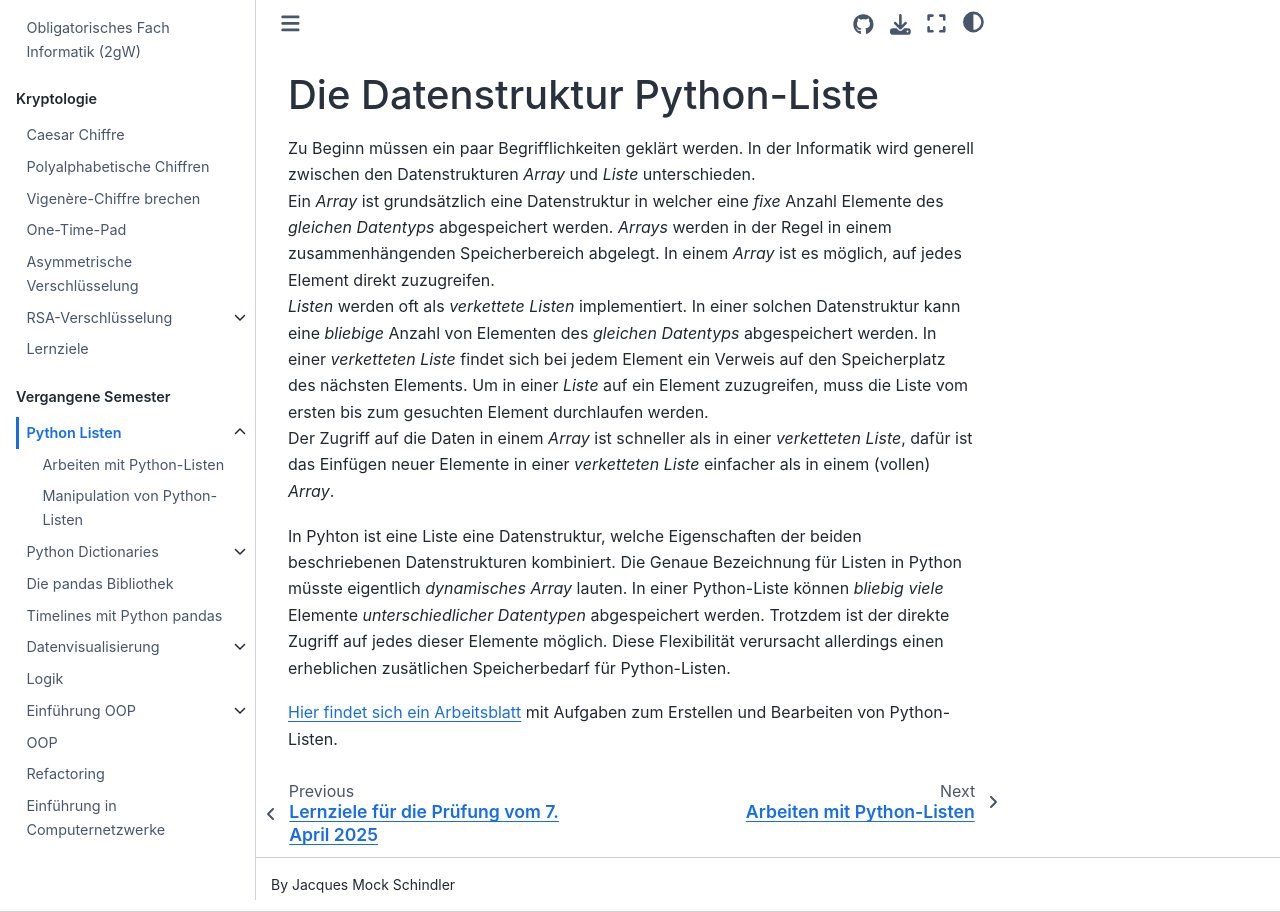
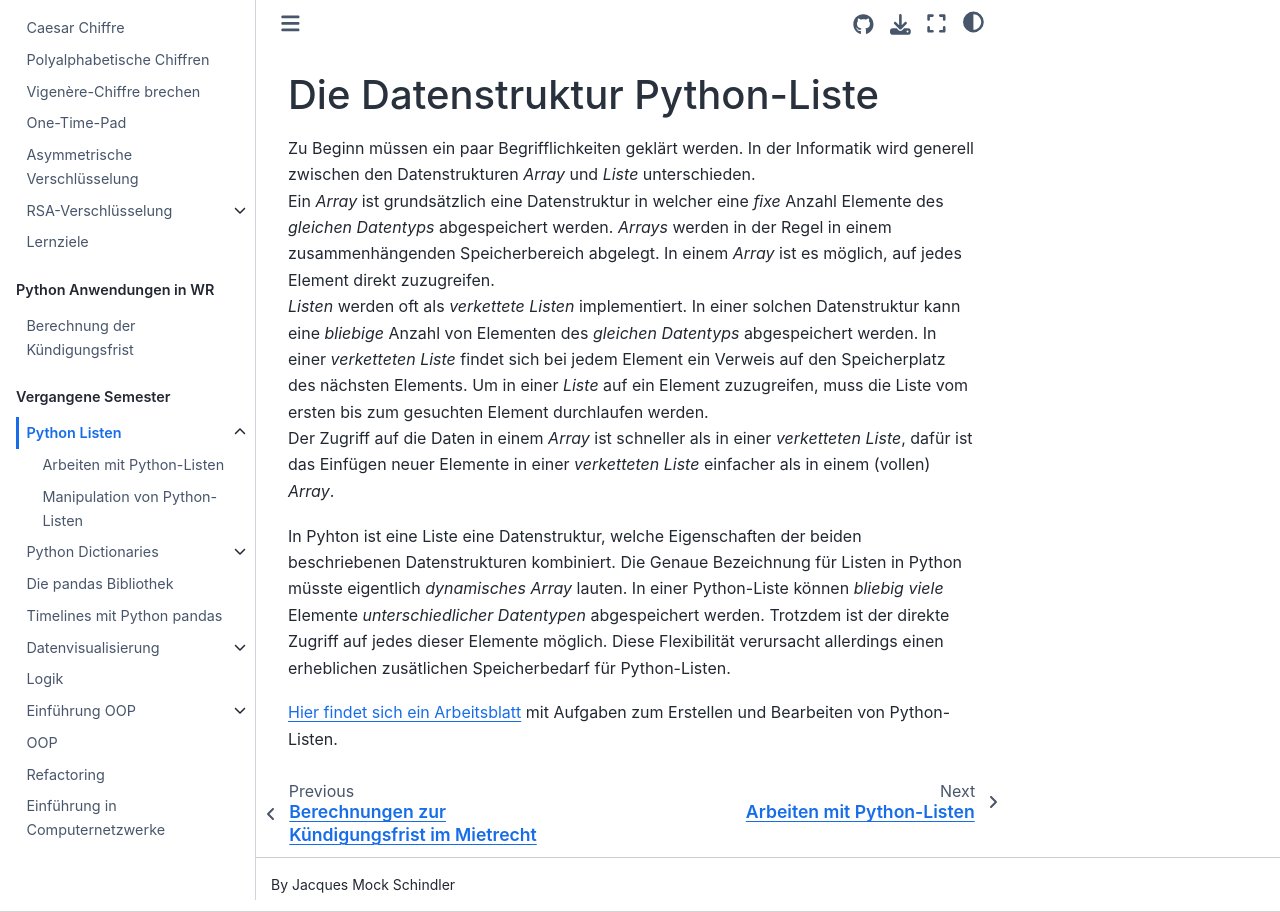
Before and after one commit to SkriptenMk/I_gW_23-27, a Jupyter Book: the page built from docs/240826/einfuehrung.md, in a window 1280 px wide. Built offline with Jupyter Book 1.0.4 settings and Sphinx 7.4.7 and the Sphinx Book theme 1.1.4, drawn with Linux system fonts in a browser that asks for light colours; pages that are not in the unit, such as notebooks, are missing from menus.

Commit message:
Übernehme das Inhaltsverzeichnis von bwl

```diff
--- a/docs/_toc.yml
+++ b/docs/_toc.yml
@@ -21,6 +21,10 @@ parts:
             title: Anwendungsübung RSA
         - file: 250407/lernziele.md
           title: Lernziele
+  - caption: Python Anwendungen in WR
+    chapters:
+        - file: 250407/kuendigung.ipynb
+          title: Berechnung der Kündigungsfrist
   - caption: Vergangene Semester
     chapters:
         - file: 240826/einfuehrung.md
```
